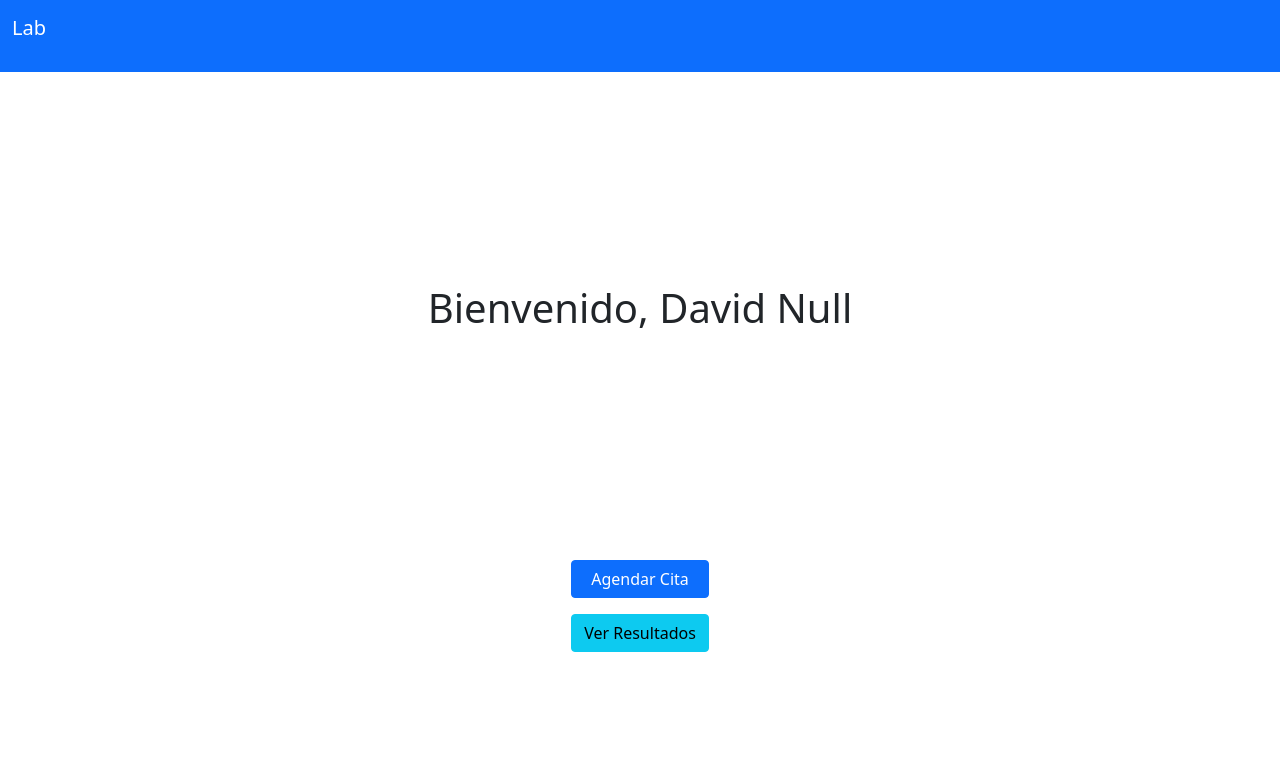
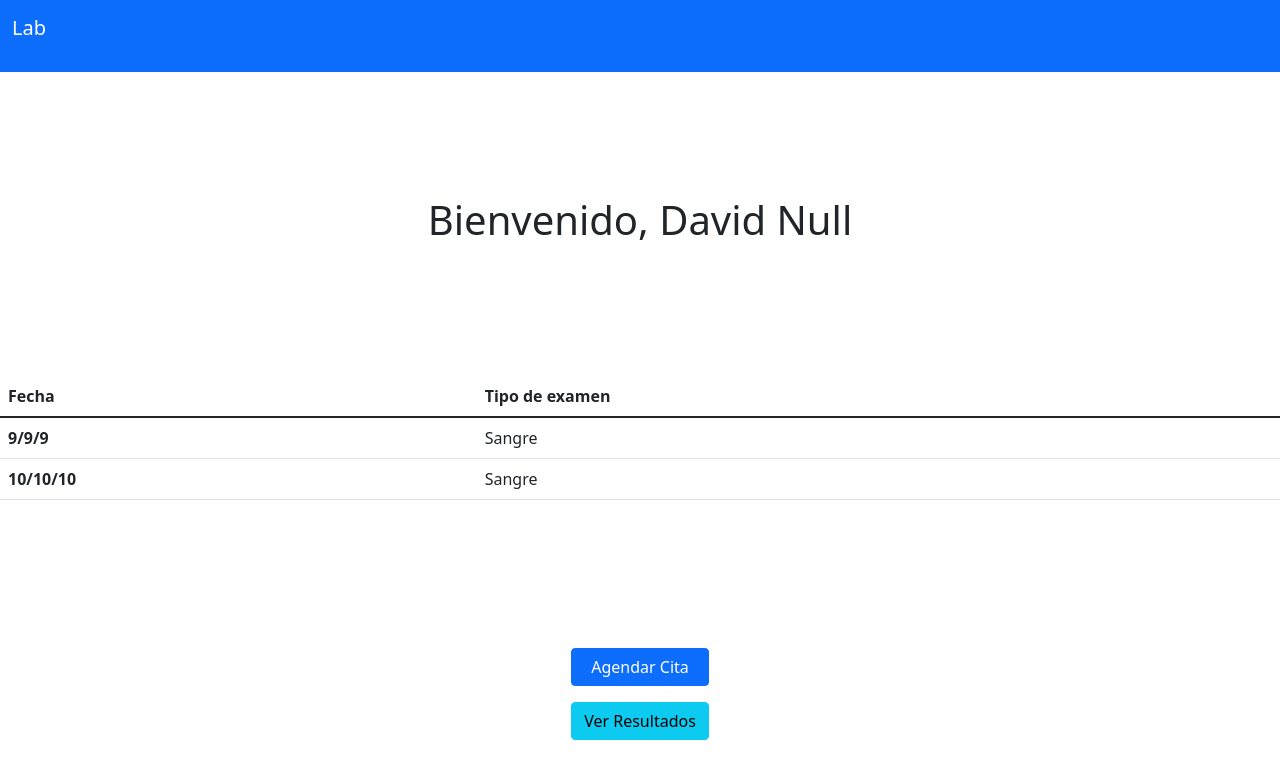
Before and after one commit to sarrietav-dev/lab-samples-app, a Next.js app in the folder frontend/: page / in a window 1280 px wide. Shown: the top 778 px of the page. Built offline with nearby package versions, Linux system fonts and the light colour scheme.

Commit message:
💄 Add table to the user page

```diff
--- a/frontend/pages/index.tsx
+++ b/frontend/pages/index.tsx
@@ -10,6 +10,24 @@ const UserHome: NextPage = () => {
       </nav>
       <div className="d-flex h-100 flex-column align-items-center justify-content-evenly">
         <h1>Bienvenido, David Null</h1>
+        <table className="table table-hover mx-4">
+          <thead>
+            <tr>
+              <th scope="col">Fecha</th>
+              <th scope="col">Tipo de examen</th>
+            </tr>
+          </thead>
+          <tbody>
+            <tr>
+              <th scope="row">9/9/9</th>
+              <td>Sangre</td>
+            </tr>
+            <tr>
+              <th scope="row">10/10/10</th>
+              <td>Sangre</td>
+            </tr>
+          </tbody>
+        </table>
         <div className="d-flex flex-column">
           <button className="btn btn-primary my-2">Agendar Cita</button>
           <button className="btn btn-info my-2">Ver Resultados</button>
```
